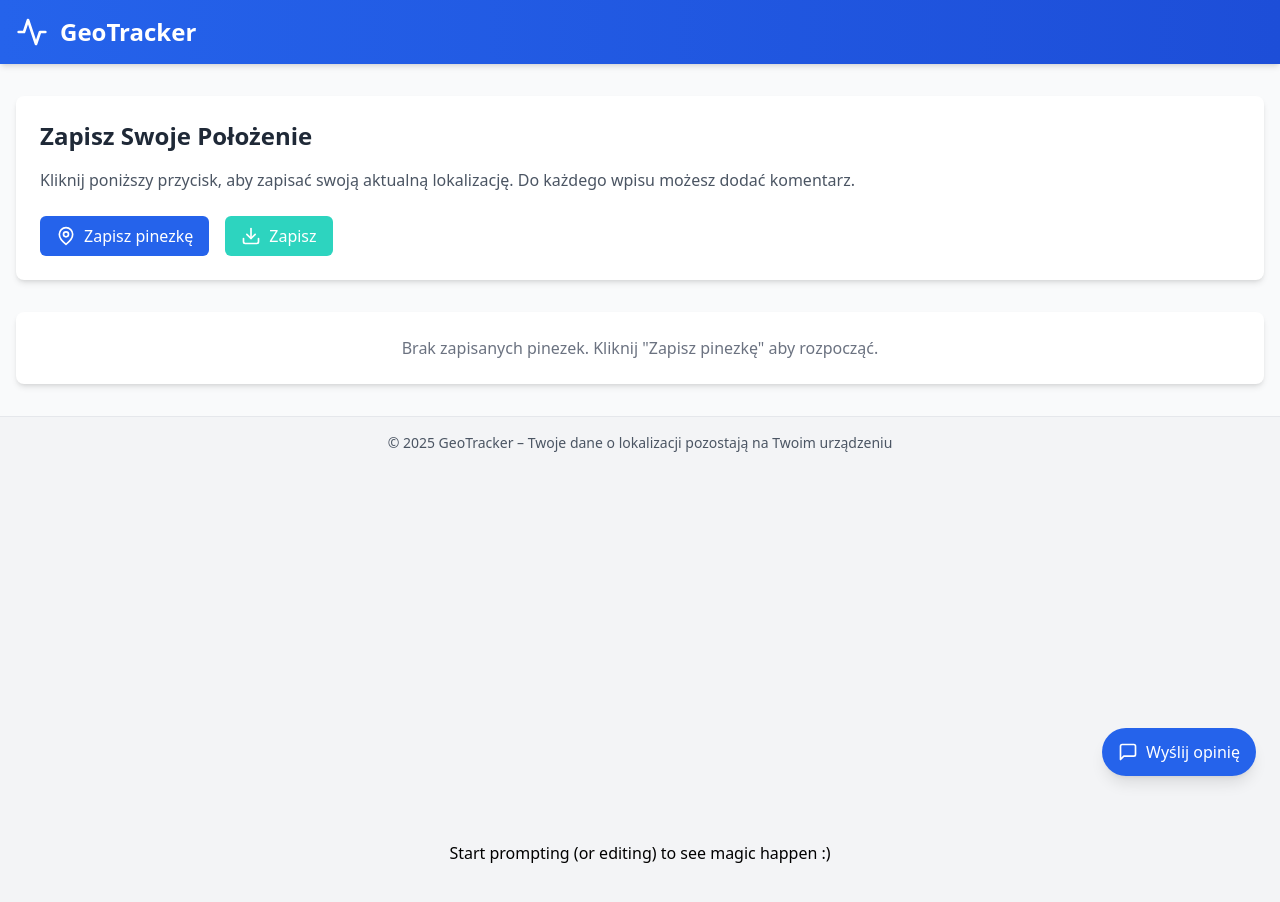
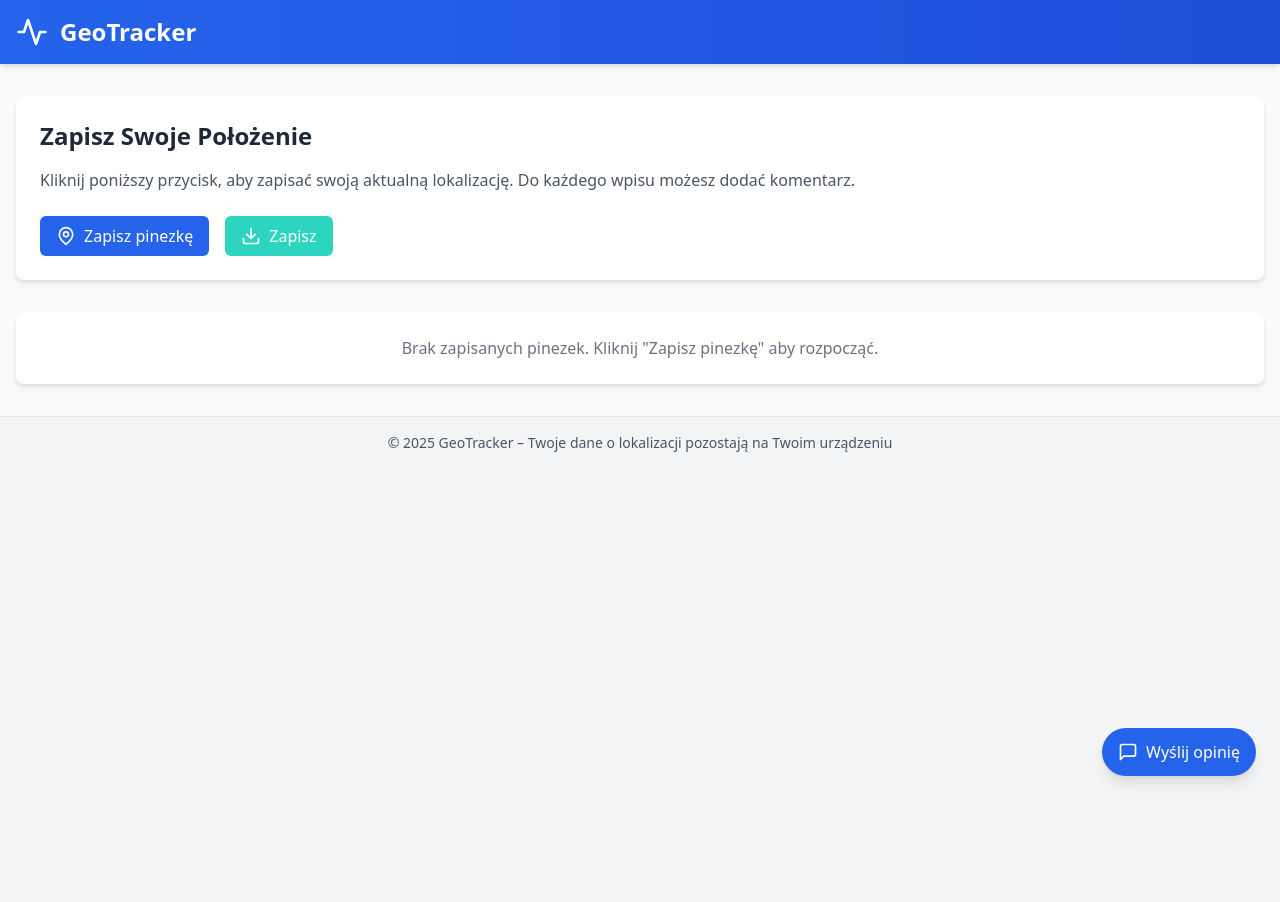
Before and after one commit to radantus/mushroom01, a React (Vite) app: page / in a window 1280 px wide. Shown: the top 902 px of the page. Built offline with nearby package versions, Linux system fonts and the light colour scheme.

Commit message:
Update App.tsx

```diff
--- a/src/App.tsx
+++ b/src/App.tsx
@@ -40,7 +40,6 @@ function App() {
           isOpen={isFeedbackOpen}
           onClose={() => setIsFeedbackOpen(false)}
         />
-      <p>Start prompting (or editing) to see magic happen :)</p>
     </div>
       </footer>
     </div>
```
